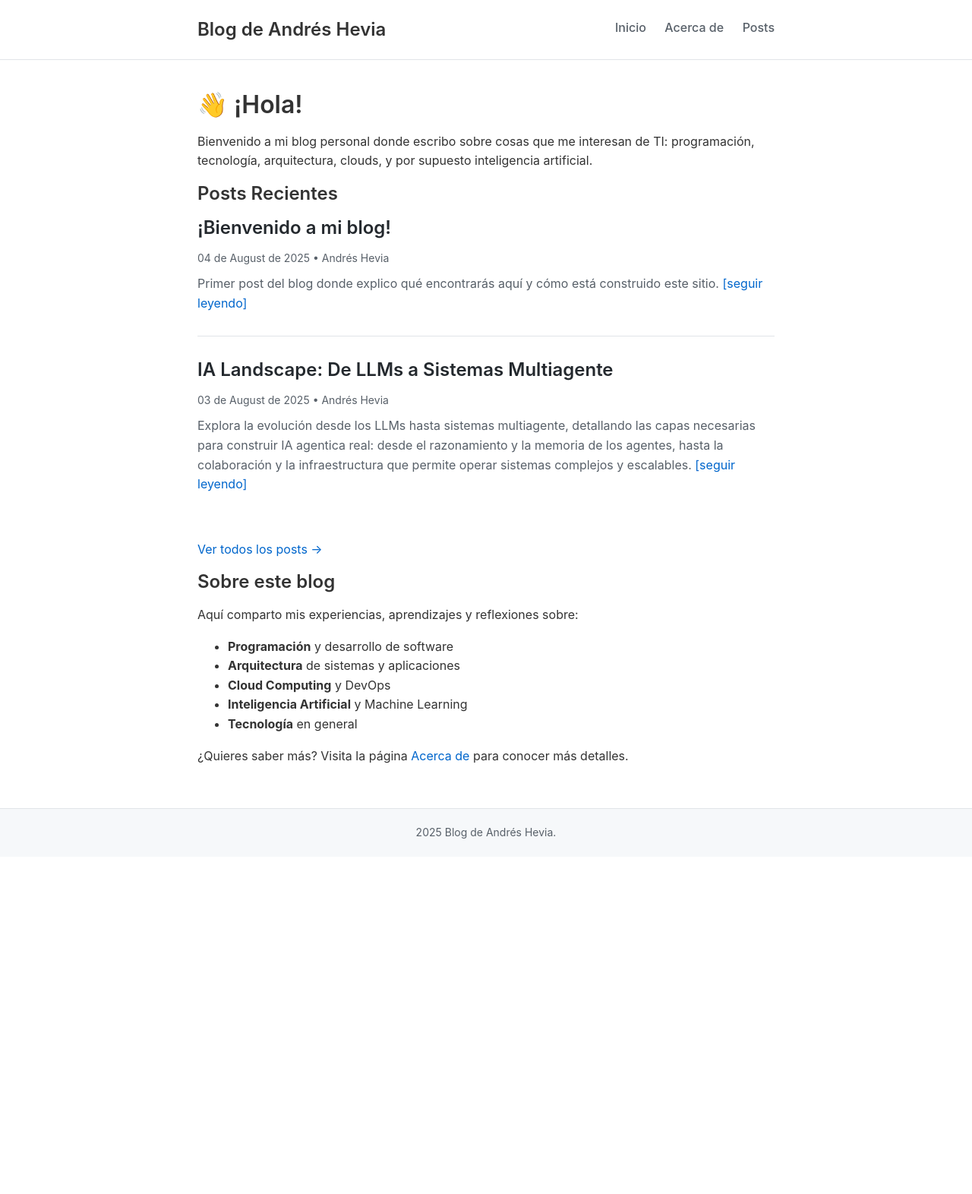
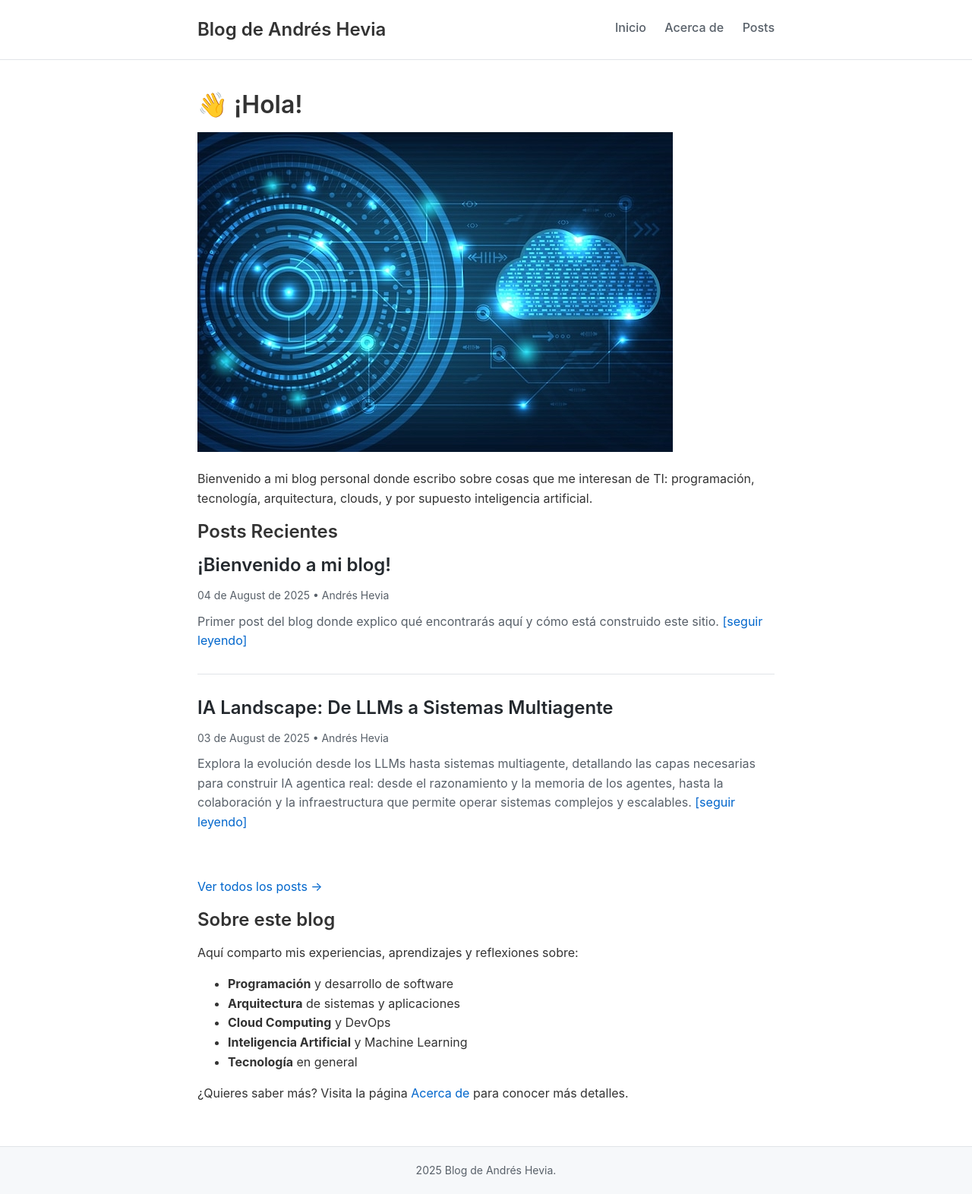
Before and after one commit to andresoid/ahevia_blog, a Jekyll site: the page built from index.md, in a window 1280 px wide. Shown: the whole page at 76% size. Built offline with Jekyll 4.4.1, drawn with Linux system fonts in a browser that asks for light colours; before the commit the page ends 1128 px from its top, so only the background shows below that.

Commit message:
añadida la imagen de la home

```diff
--- a/index.md
+++ b/index.md
@@ -4,6 +4,8 @@ layout: default
 ---
 
 # 👋 ¡Hola!
+
+![Imagen de bienvenida](./assets/img/home_blog.png)
 
 Bienvenido a mi blog personal donde escribo sobre cosas que me interesan de TI: programación, tecnología, arquitectura, clouds, y por supuesto inteligencia artificial.
 
```
Also changed, not shown: assets/img/home_blog.png (added).
